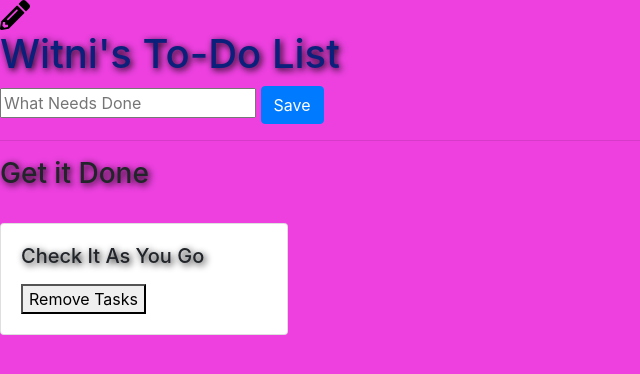
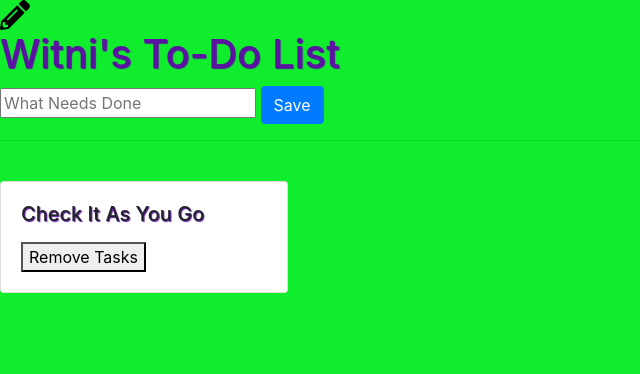
Before and after one commit to mothershipwit/todolist, a plain HTML site: page index.html in a window 1280 px wide. Shown: the whole page, without its empty margins (0-640 px from the left). Drawn offline with nearby package versions, Linux system fonts and the light colour scheme.

Commit message:
completed list

```diff
--- a/index.html
+++ b/index.html
@@ -9,15 +9,14 @@
 
  </head>
 
-    <body style="background-color:rgb(237,64,223);">
-        <h1 style="color:rgb(11, 32, 123);">Witni's To-Do List</h1>
+    <body style="background-color:rgb(15, 237, 45);">
+        <h1 style="color:rgb(90, 19, 161);">Witni's To-Do List</h1>
 
  <input type="text" name="new" id="task-name" placeholder="What Needs Done">
  <button type="button" onclick="addNew()" class="btn btn-primary">Save</button>
 <hr>
 
-<h3 style="color:rgb(39, 212, 243)"></h3>
-<h3>Get it Done</h3>
+
 
 
 <br />
--- a/stylesheet.css
+++ b/stylesheet.css
@@ -1,8 +1,8 @@
 body {
-  background: rgb(237,64,223);
+  background: rgb(15, 237, 45);
   margin-top: 2rem;
-  font-family: Verdana, Tahoma, sans-serif;
-  text-shadow: 2px 2px 7px black;
+  font-family: 'Lucida Sans', 'Lucida Sans Regular', 'Lucida Grande', 'Lucida Sans Unicode', Geneva, Verdana, sans-serif, Tahoma, sans-serif;
+  text-shadow: 1px 1px 1px rgb(90, 19, 161);
 }
 .checked{
     text-decoration: line-through;
```
